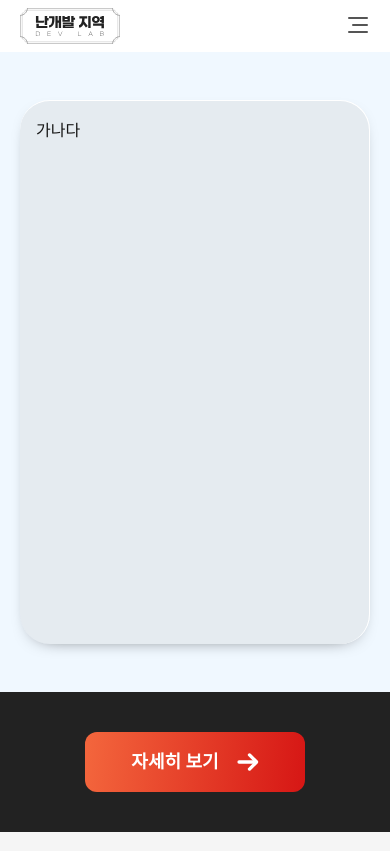
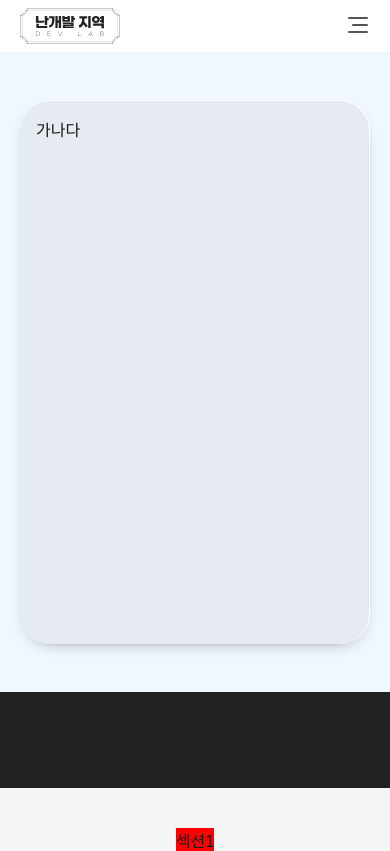
Before and after one commit to bangcr/fullstack-lab-nextjs, a Next.js app: page / in a window 390 px wide. Shown: the top 851 px of the page. Built offline with nearby package versions, Linux system fonts and the light colour scheme.

Commit message:
feat: 수정 모드

```diff
--- a/app/_components/atoms/Button.module.scss
+++ b/app/_components/atoms/Button.module.scss
@@ -1,36 +1,48 @@
-@import "@/styles/variables";
+@import "@/styles/_variables.scss";
 
 .button {
-    width: 23.75rem;
-    height: 5.5rem;
-    border-radius: .75rem;
-    background: var(--gra2, linear-gradient(96deg, #F3653C 1.74%, #D51313 104.09%));
+    // width: 23.75rem;
+    // height: 5.5rem;
+    border-radius: .375rem;
     display: flex;
     gap: 1rem;
     justify-content: center;
     align-items: center;
+    padding: 0.5rem 0.8rem;
 
     > span {
         color: $pure-white;
-        font-family: "gmarketSansBold";
-        font-size: 2rem;
-        font-weight: 700;
+        font-family: "GeistSans";
+        font-size: 0.875rem;
+        font-weight: 600;
         line-height: 100%; /* 32px */
     }
 
     @media screen and (max-width: 1200px) {
-        width: 13.75rem;
-        height: 3.75rem;
+        // width: 13.75rem;
+        // height: 3.75rem;
 
-        > span {
-            font-size: 1.125rem;
-            font-weight: 700;
-            line-height: 100%; /* 18px */
-        }
+        // > span {
+        //     font-size: 1.125rem;
+        //     font-weight: 700;
+        //     line-height: 100%; /* 18px */
+        // }
       }
 
       @media screen and (max-width: 767px) {
-        width: 13.75rem;
-        height: 3.75rem;
+        // width: 13.75rem;
+        // height: 3.75rem;
       }
 }
+
+.black {
+    background: $pure-black;
+    color: $pure-white;
+    border: 1px solid $pure-white;
+}
+
+.white {
+    background: $pure-white;
+    color: $pure-black;
+    border: 1px solid $pure-black;
+}
--- a/app/_components/atoms/Button.tsx
+++ b/app/_components/atoms/Button.tsx
@@ -3,15 +3,22 @@
 import styles from "./Button.module.scss";
 
 interface Props {
-  text: string;
-  icon?: string;
+  children: React.ReactNode;
+  iconLeft?: string;
+  iconRight?: string;
+  onClick?: () => void;
+  theme?: "black" | "white";
 }
 
-const Button = ({ text, icon }: Props) => {
+const Button = ({ children, iconLeft, iconRight, theme, onClick }: Props) => {
   return (
-    <button className={styles.button}>
-      <span>{text}</span>
-      {icon && <Image src={icon} alt="" width={24} height={24} />}
+    <button
+      className={`${styles.button} ${theme && styles[theme]}`}
+      onClick={onClick}
+    >
+      {iconLeft && <Image src={iconLeft} alt="" width={24} height={24} />}
+      <span>{children}</span>
+      {iconRight && <Image src={iconRight} alt="" width={24} height={24} />}
     </button>
   );
 };
--- a/app/layout.tsx
+++ b/app/layout.tsx
@@ -41,6 +41,7 @@
       <body
         // className={`${Pretendard.className} ${gmarketSansBold.className} ${gmarketSansMedium.className} ${gmarketSansLight.className}`}
         className={`${GeistSans.className}}`}
+        style={{ backgroundColor: "#111" }}
       >
         <Header />
         <HeaderMobile />
--- a/lib/constants/imagePath.ts
+++ b/lib/constants/imagePath.ts
@@ -6,6 +6,7 @@
 export const HamburgerGray = "/image/icon/icon_hamburger_gray.svg"
 export const IconCaretDownGray = "/image/icon/icon_caret_down_gray.svg";
 export const IconCaretUpGray = "/image/icon/icon_caret_up_gray.svg";
+export const IconMoveHandler = "/image/icon/icon_move_handler.svg";
 
 // 배경 이미지
 export const BackgroundConstructionSite = "/image/background/construction site.webp"
```
Also changed, not shown: app/_components/AccordionItem.module.scss (+18 -0 lines), app/_components/AccordionItem.tsx (+31 -6 lines), app/_components/AccordionMenu.module.scss (+19 -2 lines), app/_components/AccordionMenu.tsx (+26 -3 lines), public/image/icon/icon_move_handler.svg (added).
